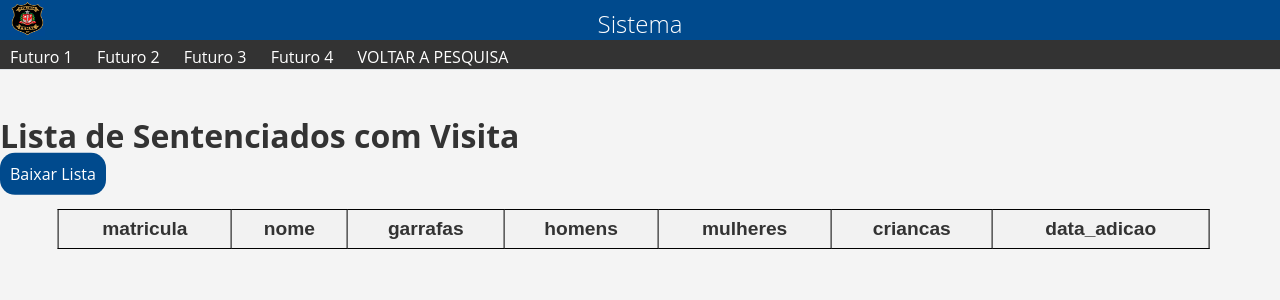
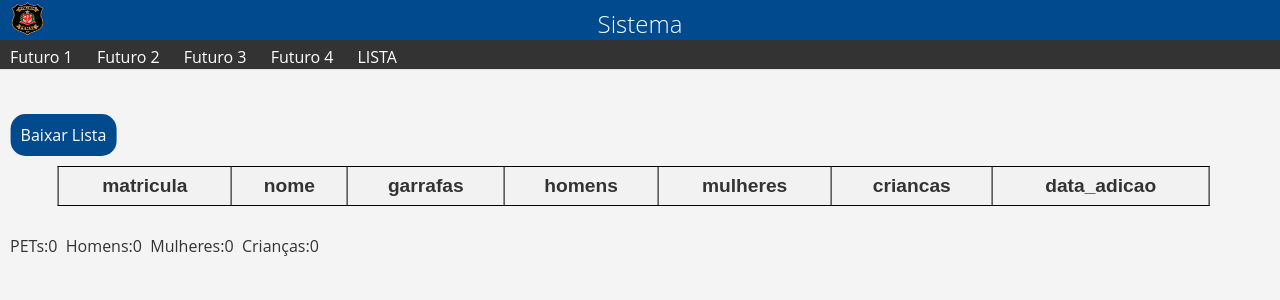
Before and after one commit to fernandopereira3/novela, a Flask app: page /lista-selecionados in a window 1280 px wide. Shown: the top 300 px of the page. Run offline with Flask 3, Linux system fonts and the light colour scheme; lists and menus that the app fills with data are empty; some libraries are stand-ins or nearby versions.

Commit message:
Contador adicionado

```diff
--- a/main.py
+++ b/main.py
@@ -7,6 +7,8 @@ import io
 from flask_pymongo import PyMongo
 from flask_wtf import FlaskForm
 from wtforms import StringField, SubmitField, SelectField
+from reportlab.platypus import Paragraph
+from reportlab.lib.styles import getSampleStyleSheet
 from reportlab.lib import colors
 from reportlab.lib.pagesizes import letter
 from reportlab.platypus import SimpleDocTemplate, Table, TableStyle
@@ -15,8 +17,8 @@ app = Flask(__name__, instance_relative_config=True)
 app.config['MONGO_URI'] = 'mongodb://localhost:27017/cpppac'
 app.config['SECRET_KEY'] = os.urandom(32)
 
+# Inicializa o PyMongo corretamente
 try:
-    # Inicializa o PyMongo corretamente
     mongo = PyMongo(app)
     db = mongo.db
     mongo.db.command('ping')
@@ -33,6 +35,7 @@ class PesquisaForm(FlaskForm):
     mulheres = StringField('Mulheres')
     criancas = StringField('Crianças')
     pesquisar = SubmitField('PESQUISAR')
+
 
 # Inicializa um DataFrame vazio para armazenar sentenciados selecionados
 df_lista_sentenciados = pd.DataFrame(columns=['matricula', 'nome', 'garrafas', 'homens', 'mulheres', 'criancas', 'data_adicao'])
@@ -75,6 +78,29 @@ def download_pdf():
     doc = SimpleDocTemplate(buffer, pagesize=letter)
     elements = []
 
+    # Calculate totals
+    totals = {
+        'garrafas': df_lista_sentenciados['garrafas'].fillna(0).astype(int).sum(),
+        'homens': df_lista_sentenciados['homens'].fillna(0).astype(int).sum(),
+        'mulheres': df_lista_sentenciados['mulheres'].fillna(0).astype(int).sum(),
+        'criancas': df_lista_sentenciados['criancas'].fillna(0).astype(int).sum()
+        }
+
+
+    # Add totals information
+
+
+    styles = getSampleStyleSheet()
+
+    # Create a summary section
+    elements.append(Paragraph("Resumo:", styles['Heading2']))
+    elements.append(Paragraph(f"Total de Garrafas: {totals['garrafas']}", styles['Normal']))
+    elements.append(Paragraph(f"Total de Homens: {totals['homens']}", styles['Normal']))
+    elements.append(Paragraph(f"Total de Mulheres: {totals['mulheres']}", styles['Normal']))
+    elements.append(Paragraph(f"Total de Crianças: {totals['criancas']}", styles['Normal']))
+    elements.append(Paragraph(" ", styles['Normal']))  # Spacing
+
+    # Add the table data
     data = [df_sorted.columns.tolist()] + df_sorted.values.tolist()
 
     table = Table(data)
@@ -136,12 +162,23 @@ def adicionar_lista(matricula):
         return jsonify({'status': 'success', 'message': 'Adicionado com sucesso'})
     return jsonify({'status': 'error', 'message': 'Matrícula não encontrada'})
 
+
+
 @app.route('/lista-selecionados', methods=['GET'])
 def visualizar_lista():
     global df_lista_sentenciados
+
+    # Calculate totals
+    totals = {
+        'garrafas': df_lista_sentenciados['garrafas'].fillna(0).astype(int).sum(),
+        'homens': df_lista_sentenciados['homens'].fillna(0).astype(int).sum(),
+        'mulheres': df_lista_sentenciados['mulheres'].fillna(0).astype(int).sum(),
+        'criancas': df_lista_sentenciados['criancas'].fillna(0).astype(int).sum()
+        }
+
     tabela_html = df_lista_sentenciados.to_html(index=False)
 
-    return render_template('lista.html', tabela=tabela_html)
+    return render_template('lista.html', tabela=tabela_html, totals=totals)
 
 
 @app.route('/remover/<matricula>', methods=['DELETE'])
--- a/static/styles.css
+++ b/static/styles.css
@@ -128,6 +128,7 @@ body {
    text-decoration: none;
    padding: 10px 10px;
    transform: translateY(-10%);
+   transform: translateX(10%);
 }
 
 .nav-btn li a:hover{
@@ -138,7 +139,30 @@ body {
    text-decoration: none;
    padding: 10px 10px;
    transform: translateY(-10%);
+   transform: translateX(10%);
  }
+
+ .nav-contados{
+   position: relative;
+   left: 10px;
+   transform: translateY(-10%);
+ }
+
+ .nav-contados li{
+   display: inline-block;
+   height: 30px;
+}
+
+.nav-contados li a{
+   background-color: #004a8d;
+   border-radius: 15px;
+   display: inline-block;
+   color: white;
+   text-decoration: none;
+   padding: 10px 10px;
+   transform: translateY(-10%);
+}
+
 
                                                          /* BTNs */
 .btn-adicionar {
@@ -261,7 +285,7 @@ fieldset>legend{
    border-radius: 10px;
    border: 1px solid black;
    line-height: 1.5;
-   margin: 10px auto; /* Centraliza horizontalmente */
+   margin: 10px auto;
    padding: 20px;
 }
 
--- a/templates/lista.html
+++ b/templates/lista.html
@@ -26,14 +26,13 @@
                 <a href="">Futuro 4</a>
             </li>
             <li>
-                <a href="/lista" class="link">VOLTAR A PESQUISA</a>
+                <a href="/lista" >LISTA</a>
             </li>
         </ul>
     </nav>
     <br>
-
     </br>
-    <h1>Lista de Sentenciados com Visita</h1>
+    <div class="container">
         <nav class="nav-btn">
             <ul>
                 <li>
@@ -42,7 +41,8 @@
             </ul>
         </nav>
 
-    {% if tabela %}
+        <!-- Existing table -->
+        <div class="table-responsive">
             <style>
                 table {
                     width: 90%;
@@ -70,37 +70,34 @@
                 }
             </style>
             {{ tabela|safe }}
-    {% else %}
-        <p>Nenhum sentenciado selecionado.</p>
-    {% endif %}
-    <script>
-        function remover(matricula) {
-            fetch('/remove', {
-                method: 'POST',
-                headers: {
-                    'Content-Type': 'application/json'
-                },
-                body: JSON.stringify({ matricula: matricula })
-            })
-            .then(response => response.json())
-            .then(data => {
-                console.log('Sentenciado removido com sucesso:', data);
-            })
-            .catch((error) => {
-                console.error('Erro ao remover sentenciado:', error);
-            });
-        }
-    </script>
+        </div>
 
-    <script src="https://code.jquery.com/jquery-3.5.1.min.js"></script>
-    <script>
-            $(document).ready(function() {
-                // Handle sorting change
-            $('#sortSelect').change(function() {
-                let sortBy = $(this).val();
-                window.location.href = '{{ url_for("visualizar_lista") }}?sort=' + sortBy;
-            });
-        });
-    </script>
+    </div>
+    <nav class="nav-contados">
+        <ul>
+            <li>
+                <label for="PETs">PETs:</label>{{ totals.garrafas }}
+            </li>
+            <li>
+
+            </li>
+            <li>
+                <label for="Homens">Homens:</label>{{ totals.homens }}
+            </li>
+            <li>
+
+            </li>
+            <li>
+                <label for="Mulheres">Mulheres:</label>{{ totals.mulheres }}
+            </li>
+            <li>
+
+            </li>
+            <li>
+                <label for="Criancas">Crianças:</label>{{ totals.criancas }}
+            </li>
+        </ul>
+    </nav>
+    <script src="{{ url_for('static', filename='js/bootstrap.bundle.min.js') }}"></script>
 </body>
 </html>
```
Also changed, not shown: 1 other file. Lines whose indentation alone changed are shown as unchanged.
